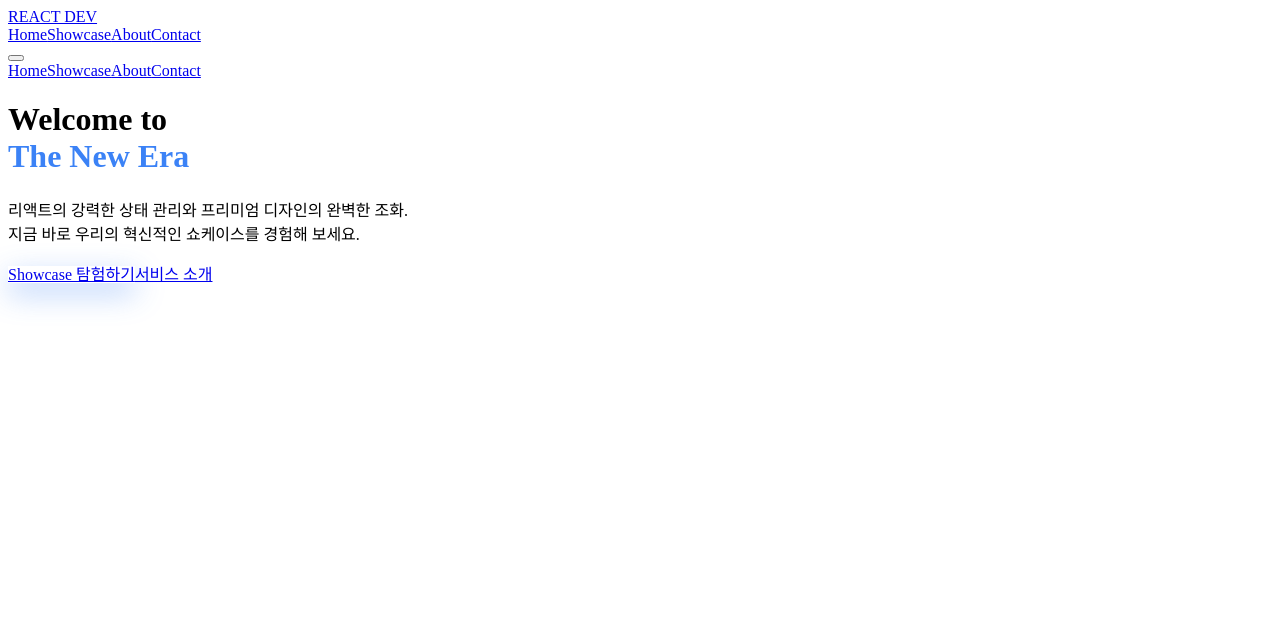
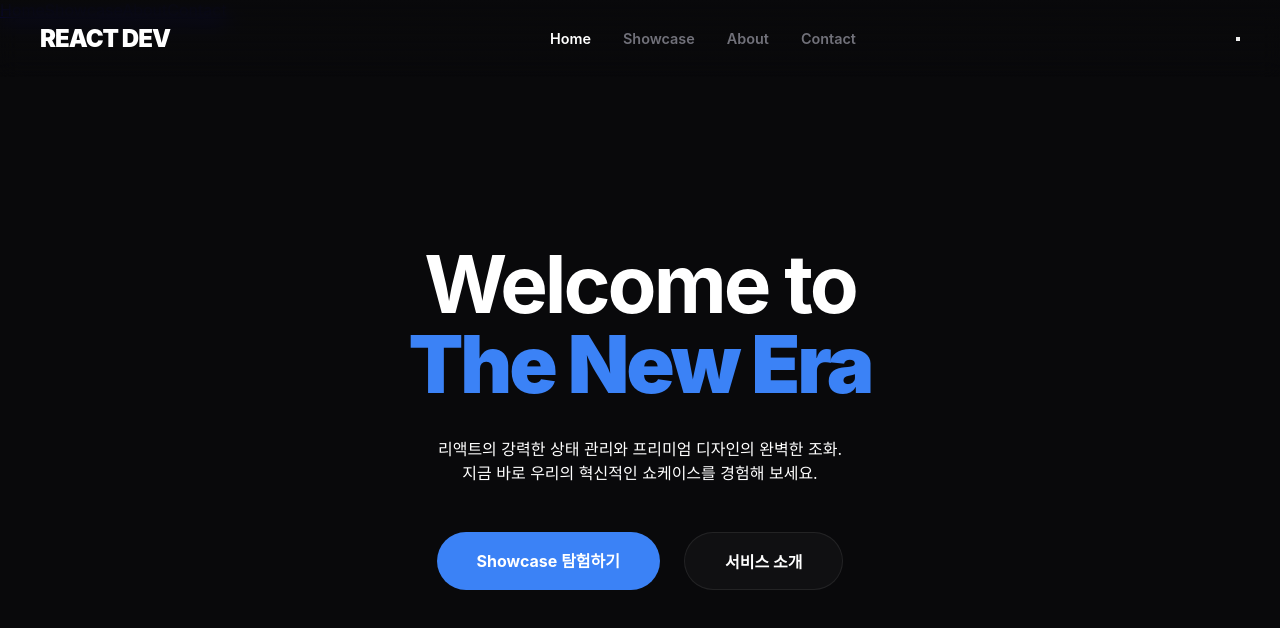
Before and after one commit to jkhc1807-source/mcp-p, a React (Create React App) app: page / in a window 1280 px wide. Shown: the top 628 px of the page. Built offline with nearby package versions, Linux system fonts and the light colour scheme; a web font is replaced by a local one.

Commit message:
fix: restore navigation styles and fix layout breakdown

```diff
--- a/src/pages/Home.js
+++ b/src/pages/Home.js
@@ -6,12 +6,14 @@ import './Page.css';
 function Home() {
   return (
     <Layout>
-      <div className="hero-card">
-        <h1>Welcome to <br/><span style={{color: 'var(--primary)', fontWeight: '900'}}>The New Era</span></h1>
-        <p>리액트의 강력한 상태 관리와 프리미엄 디자인의 완벽한 조화.<br/>지금 바로 우리의 혁신적인 쇼케이스를 경험해 보세요.</p>
-        <div className="cta-group">
-          <Link to="/features" className="btn btn-primary" style={{boxShadow: '0 10px 30px rgba(59, 130, 246, 0.4)'}}>Showcase 탐험하기</Link>
-          <Link to="/about" className="btn btn-outline">서비스 소개</Link>
+      <div className="premium-page-container">
+        <div className="hero-card">
+          <h1>Welcome to <br/><span style={{color: 'var(--primary)', fontWeight: '900'}}>The New Era</span></h1>
+          <p>리액트의 강력한 상태 관리와 프리미엄 디자인의 완벽한 조화.<br/>지금 바로 우리의 혁신적인 쇼케이스를 경험해 보세요.</p>
+          <div className="cta-group">
+            <Link to="/features" className="btn btn-primary">Showcase 탐험하기</Link>
+            <Link to="/about" className="btn btn-outline">서비스 소개</Link>
+          </div>
         </div>
       </div>
     </Layout>
--- a/src/pages/Page.css
+++ b/src/pages/Page.css
@@ -5,122 +5,161 @@
   --text-muted: #71717a;
   --glass: rgba(255, 255, 255, 0.03);
   --glass-border: rgba(255, 255, 255, 0.08);
+  --nav-bg: rgba(9, 9, 11, 0.8);
 }
 
-.premium-page-container {
-  padding: 8rem 2rem;
+* {
+  box-sizing: border-box;
+  margin: 0;
+  padding: 0;
+}
+
+body {
   background-color: var(--bg-dark);
   color: white;
+  font-family: 'Inter', -apple-system, sans-serif;
+  overflow-x: hidden;
+}
+
+/* Layout & Navigation */
+.app-container {
   min-height: 100vh;
 }
 
-/* Common Hero Styles */
-.about-hero, .contact-hero {
+.navbar-wrapper {
+  position: fixed;
+  top: 0;
+  left: 0;
+  right: 0;
+  z-index: 1000;
+  padding: 1.5rem 2rem;
+  background: linear-gradient(to bottom, var(--bg-dark) 0%, transparent 100%);
+  backdrop-filter: blur(10px);
+  -webkit-backdrop-filter: blur(10px);
+}
+
+.navbar {
+  max-width: 1200px;
+  margin: 0 auto;
+  display: flex;
+  justify-content: space-between;
+  align-items: center;
+}
+
+.nav-logo {
+  font-size: 1.5rem;
+  font-weight: 900;
+  text-decoration: none;
+  color: white;
+  letter-spacing: -1px;
+}
+
+.nav-links {
+  display: flex;
+  gap: 2rem;
+}
+
+.nav-item {
+  text-decoration: none;
+  color: var(--text-muted);
+  font-weight: 600;
+  font-size: 0.9rem;
+  transition: color 0.3s;
+}
+
+.nav-item:hover, .nav-item.active {
+  color: white;
+}
+
+/* Page Containers */
+.premium-page-container {
+  padding: 10rem 2rem 5rem;
+  min-height: 100vh;
+  max-width: 1200px;
+  margin: 0 auto;
+}
+
+.hero-card {
   text-align: center;
   max-width: 800px;
-  margin: 0 auto 6rem;
+  margin: 0 auto;
+  padding: 4rem 0;
   animation: slideUp 0.8s ease-out;
 }
 
-.subtitle {
-  font-size: 0.8rem;
-  font-weight: 800;
-  letter-spacing: 0.4em;
-  color: var(--primary);
-  display: block;
-  margin-bottom: 1.5rem;
+.hero-card h1 {
+  font-size: clamp(3rem, 10vw, 5rem);
+  line-height: 1;
+  margin-bottom: 2rem;
+  letter-spacing: -3px;
 }
 
-.text-gradient {
-  background: linear-gradient(to right, var(--primary), var(--secondary));
-  -webkit-background-clip: text;
-  -webkit-text-fill-color: transparent;
+/* Buttons */
+.cta-group {
+  display: flex;
+  justify-content: center;
+  gap: 1.5rem;
+  margin-top: 3rem;
 }
 
-/* About Page Specific */
+.btn {
+  padding: 1rem 2.5rem;
+  border-radius: 100px;
+  text-decoration: none;
+  font-weight: 700;
+  transition: all 0.3s;
+}
+
+.btn-primary {
+  background: var(--primary);
+  color: white;
+}
+
+.btn-outline {
+  border: 1px solid var(--glass-border);
+  color: white;
+  background: var(--glass);
+}
+
+.btn:hover {
+  transform: translateY(-3px);
+  box-shadow: 0 10px 30px rgba(59, 130, 246, 0.3);
+}
+
+/* Cards & Glassmorphism */
+.glass-panel {
+  background: var(--glass);
+  backdrop-filter: blur(20px);
+  -webkit-backdrop-filter: blur(20px);
+  border: 1px solid var(--glass-border);
+  border-radius: 32px;
+}
+
 .values-grid {
   display: grid;
   grid-template-columns: repeat(auto-fit, minmax(280px, 1fr));
   gap: 2rem;
-  max-width: 1200px;
-  margin: 0 auto 6rem;
+  margin-bottom: 6rem;
 }
 
 .value-card {
-  padding: 3rem 2.5rem;
-  text-align: center;
-  transition: transform 0.3s;
-}
-
-.value-card:hover { transform: translateY(-10px); }
-
-.value-icon {
-  font-size: 3rem;
-  margin-bottom: 1.5rem;
-}
-
-.about-vision {
-  max-width: 1200px;
-  margin: 0 auto;
-}
-
-.vision-content {
-  padding: 4rem;
+  padding: 3rem;
   text-align: center;
 }
 
-.vision-stats {
-  display: flex;
-  justify-content: center;
-  gap: 4rem;
-  margin-top: 3rem;
-  flex-wrap: wrap;
-}
-
-.stat-item strong {
-  display: block;
-  font-size: 2.5rem;
-  color: var(--primary);
-}
-
-/* Contact Page Specific */
+/* Form Styles */
 .contact-grid {
   display: grid;
   grid-template-columns: 1fr 1.5fr;
   gap: 3rem;
-  max-width: 1200px;
-  margin: 0 auto;
 }
-
-@media (max-width: 900px) {
-  .contact-grid { grid-template-columns: 1fr; }
-}
-
-.contact-info {
-  padding: 3rem;
-}
-
-.info-item {
-  display: flex;
-  gap: 1.5rem;
-  margin: 2rem 0;
-}
-
-.info-item .icon { font-size: 1.5rem; }
 
 .contact-form {
   padding: 3rem;
 }
 
 .form-group {
-  margin-bottom: 2rem;
-}
-
-.form-group label {
-  display: block;
-  font-size: 0.9rem;
-  margin-bottom: 0.5rem;
-  color: var(--text-muted);
+  margin-bottom: 1.5rem;
 }
 
 .form-group input, .form-group textarea {
@@ -130,38 +169,17 @@
   border-radius: 12px;
   padding: 1rem;
   color: white;
-  transition: border-color 0.3s;
 }
 
-.form-group input:focus, .form-group textarea:focus {
-  outline: none;
-  border-color: var(--primary);
-}
-
-.btn-submit {
-  width: 100%;
-  padding: 1.2rem;
-  border-radius: 12px;
-  border: none;
-  background: var(--primary);
-  color: white;
-  font-weight: 700;
-  cursor: pointer;
-  transition: all 0.3s;
-}
-
-.btn-submit.sending { opacity: 0.7; cursor: not-allowed; }
-.btn-submit.success { background: #10b981; }
-
-.glass-panel {
-  background: var(--glass);
-  backdrop-filter: blur(20px);
-  -webkit-backdrop-filter: blur(20px);
-  border: 1px solid var(--glass-border);
-  border-radius: 32px;
-}
-
+/* Animations */
 @keyframes slideUp {
   from { opacity: 0; transform: translateY(40px); }
   to { opacity: 1; transform: translateY(0); }
 }
+
+/* Mobile styles (Simplified) */
+@media (max-width: 768px) {
+  .desktop-only { display: none; }
+  .contact-grid { grid-template-columns: 1fr; }
+  .cta-group { flex-direction: column; }
+}
```
